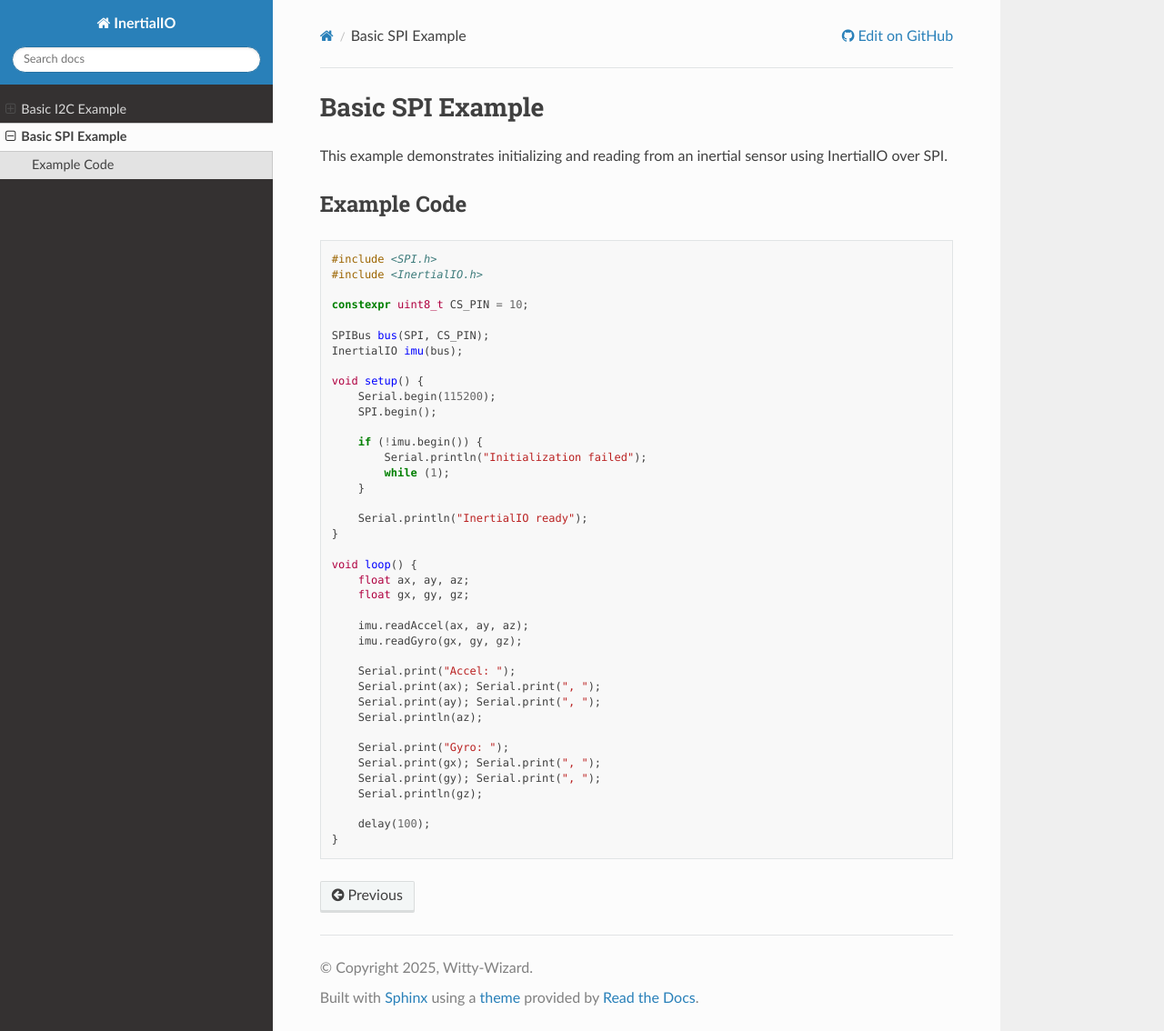
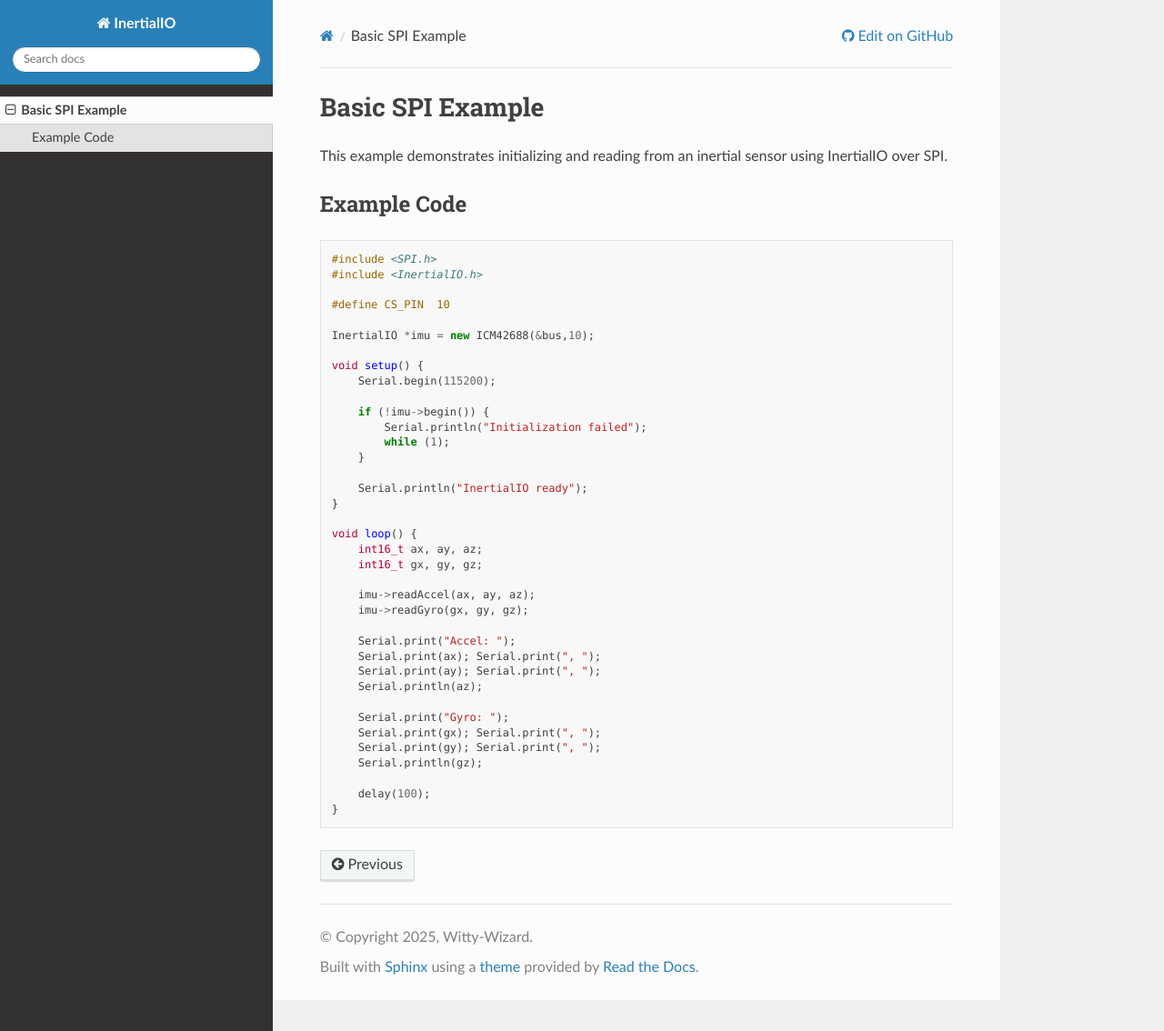
Before and after one commit to Witty-Wizard/InertialIO, a Sphinx documentation site: the page built from Docs/source/examples/basic_spi.rst, in a window 1280 px wide and 1134 px high. Shown: the whole window at 91% size. Built offline with Sphinx 7.4.7 and the Read the Docs theme 3.1.0, drawn with Linux system fonts in a browser that asks for light colours; pages that are not in the unit, such as notebooks, are missing from menus.

Commit message:
Fixed::Sphinx: example documentation

```diff
--- a/Docs/source/examples/basic_spi.rst
+++ b/Docs/source/examples/basic_spi.rst
@@ -12,16 +12,14 @@ Example Code
    #include <SPI.h>
    #include <InertialIO.h>
 
-   constexpr uint8_t CS_PIN = 10;
+   #define CS_PIN  10
 
-   SPIBus bus(SPI, CS_PIN);
-   InertialIO imu(bus);
+   InertialIO *imu = new ICM42688(&bus,10);
 
    void setup() {
        Serial.begin(115200);
-       SPI.begin();
 
-       if (!imu.begin()) {
+       if (!imu->begin()) {
            Serial.println("Initialization failed");
            while (1);
        }
@@ -30,11 +28,11 @@ Example Code
    }
 
    void loop() {
-       float ax, ay, az;
-       float gx, gy, gz;
+       int16_t ax, ay, az;
+       int16_t gx, gy, gz;
 
-       imu.readAccel(ax, ay, az);
-       imu.readGyro(gx, gy, gz);
+       imu->readAccel(ax, ay, az);
+       imu->readGyro(gx, gy, gz);
 
        Serial.print("Accel: ");
        Serial.print(ax); Serial.print(", ");
--- a/Docs/source/index.rst
+++ b/Docs/source/index.rst
@@ -27,7 +27,6 @@ over different transports.
 .. toctree::
    :maxdepth: 1
 
-   examples/basic_i2c
    examples/basic_spi
 
 .. _apidocumentation:
```
Also changed, not shown: Docs/source/examples/basic_i2c.rst (deleted, +0 -48 lines).
